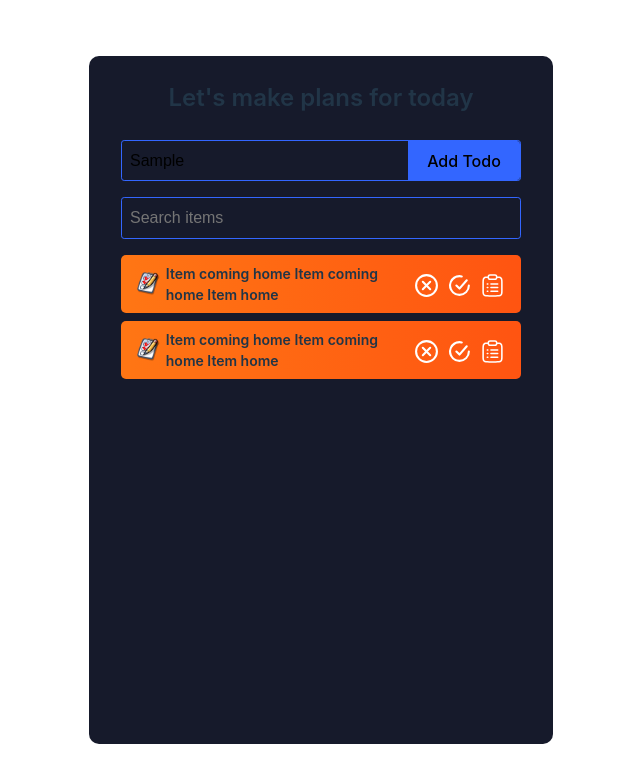
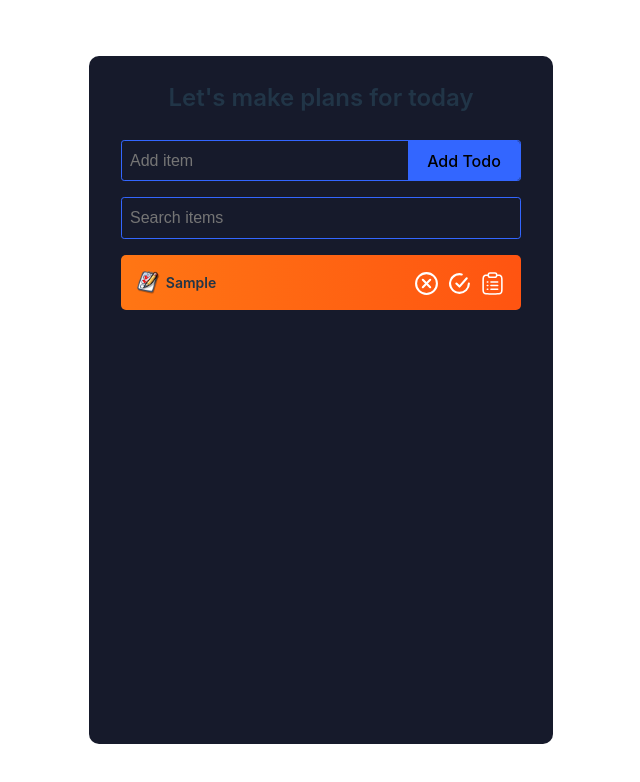
Before and after one commit to techpilot/todo_list, a React (Vite) app: page / in a window 1280 px wide. Both pictures are taken after typing "Sample" into the empty fields and a click on the button "Add Todo". Shown: the top 782 px of the page, without its empty margins (319-959 px from the left). Built offline with nearby package versions, Linux system fonts and the light colour scheme.

Commit message:
feat: add todo functionality

```diff
--- a/src/components/Todo.tsx
+++ b/src/components/Todo.tsx
@@ -1,16 +1,65 @@
+import {
+  ChangeEvent,
+  ChangeEventHandler,
+  MouseEventHandler,
+  useEffect,
+  useState,
+} from 'react';
+import TodoList from './TodoList';
 import './styles/Todo.css';
-import CopyIcon from './utils/icons/CopyIcon';
-import DeleteIcon from './utils/icons/DeleteIcon';
-import MarkIcon from './utils/icons/MarkIcon';
+
+interface MyState {
+  id: string;
+  text: string;
+}
 
 const Todo = () => {
+  const [input, setInput] = useState<string>('');
+  const [todoList, setTodoList] = useState<MyState[]>([]);
+
+  const getExistingList = (): MyState[] => {
+    const eList: string | null = localStorage.getItem('todoList') ?? '';
+    const existingList: MyState[] = eList?.length > 0 ? JSON.parse(eList) : [];
+    return existingList;
+  };
+
+  const addTodo: MouseEventHandler<Element> = () => {
+    const existingList = getExistingList();
+    existingList.unshift({
+      id: Math.floor(Math.random() * 10000).toString(),
+      text: input,
+    });
+    localStorage.setItem('todoList', JSON.stringify(existingList));
+    setTodoList(existingList);
+    setInput('');
+  };
+
+  const handleChange: ChangeEventHandler<Element> = (event: ChangeEvent) => {
+    const elem = event.target as HTMLTextAreaElement;
+    setInput(elem.value);
+  };
+
+  useEffect(() => {
+    const todoList: string | null = localStorage.getItem('todoList') ?? '';
+    const existingTodoList: MyState[] =
+      todoList?.length > 0 ? JSON.parse(todoList) : [];
+    setTodoList(existingTodoList);
+  }, []);
+
   return (
     <div className="todo-container">
       <p className="todo-title">Let's make plans for today</p>
 
       <div className="todo-input-wrapper">
-        <input placeholder="Add item" className="add-todo-input" />
-        <button className="add-button">Add Todo</button>
+        <input
+          placeholder="Add item"
+          value={input}
+          onChange={handleChange}
+          className="add-todo-input"
+        />
+        <button onClick={addTodo} className="add-button">
+          Add Todo
+        </button>
       </div>
 
       <div className="todo-input-wrapper">
@@ -18,33 +67,7 @@
       </div>
 
       <div className="todo-items-container">
-        <div className="item-wrapper">
-          <div className="todo-item">
-            <img className="todo-icon" src="/src/assets/icon.png" alt="" />
-            <p className="todo-item-text">
-              Item coming home Item coming home Item home{' '}
-            </p>
-          </div>
-          <div className="todo-actions-wrapper">
-            <DeleteIcon />
-            <MarkIcon />
-            <CopyIcon />
-          </div>
-        </div>
-
-        <div className="item-wrapper">
-          <div className="todo-item">
-            <img className="todo-icon" src="/src/assets/icon.png" alt="" />
-            <p className="todo-item-text">
-              Item coming home Item coming home Item home{' '}
-            </p>
-          </div>
-          <div className="todo-actions-wrapper">
-            <DeleteIcon />
-            <MarkIcon />
-            <CopyIcon />
-          </div>
-        </div>
+        {todoList?.map((list) => <TodoList id={list?.id} list={list?.text} />)}
       </div>
     </div>
   );
--- /dev/null
+++ b/src/components/TodoList.tsx
@@ -0,0 +1,28 @@
+import CopyIcon from './utils/icons/CopyIcon';
+import DeleteIcon from './utils/icons/DeleteIcon';
+import MarkIcon from './utils/icons/MarkIcon';
+
+interface MyComponentProps {
+  id: string;
+  list: string;
+}
+
+const TodoList: React.FC<MyComponentProps> = ({ id, list }) => {
+  console.log(id);
+
+  return (
+    <div className="item-wrapper">
+      <div className="todo-item">
+        <img className="todo-icon" src="/src/assets/icon.png" alt="" />
+        <p className="todo-item-text">{list}</p>
+      </div>
+      <div className="todo-actions-wrapper">
+        <DeleteIcon />
+        <MarkIcon />
+        <CopyIcon />
+      </div>
+    </div>
+  );
+};
+
+export default TodoList;
```
